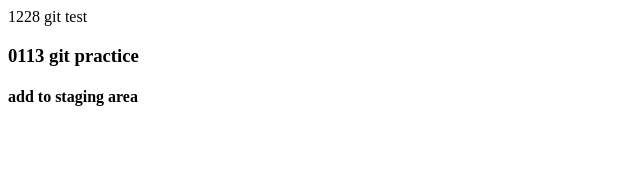
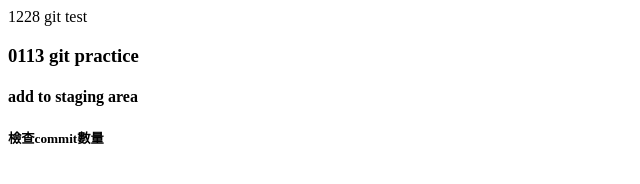
Before and after one commit to lina-lin/1228-1, a plain HTML site: page index.html in a window 1280 px wide. Shown: the whole page, without its empty margins (0-640 px from the left). Drawn offline with Linux system fonts and the light colour scheme.

Commit message:
第二次commit

```diff
--- a/index.html
+++ b/index.html
@@ -9,5 +9,6 @@
 		1228 git test
 		<h3>0113 git practice</h3>
 		<h4>add to staging area</h4>
+		<h5>檢查commit數量</h5>
 	</body>
 </html>
```
